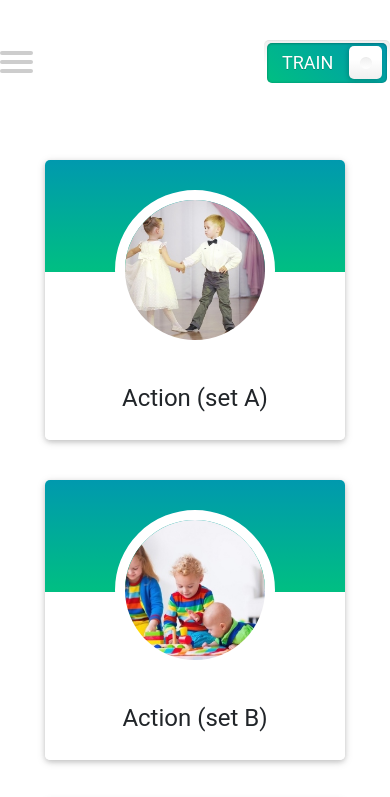
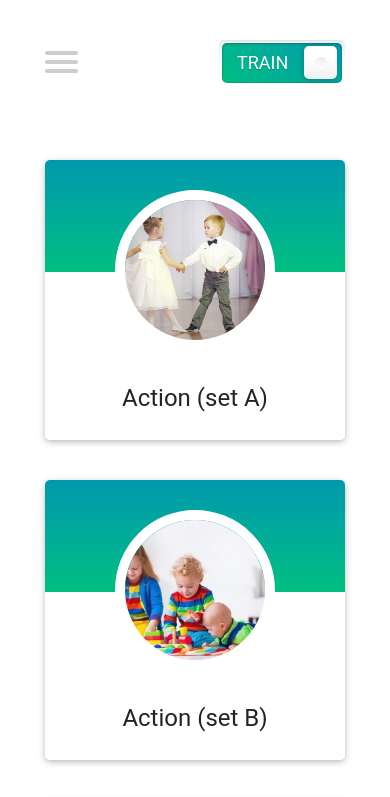
Before and after one commit to Vladimir547/english-for-kids, a website built with webpack: page index.html in a window 390 px wide. Shown: the top 797 px of the page. Built offline with nearby package versions, Linux system fonts and the light colour scheme.

Commit message:
fix: @media in csss

```diff
--- a/src/style/main.css
+++ b/src/style/main.css
@@ -137,26 +137,6 @@ nav {
   transform: scale(1);
   opacity: 1;
 }
-@media (max-width: 1430px) {
-  .menu {
-    left: calc(500px - 50vw);
-  }
-}
-@media (max-width: 1080px) {
-  .menu {
-    left: calc(325px - 50vw);
-  }
-}
-@media (max-width: 730px) {
-  .menu {
-    width: 320px;
-    left: calc(150px - 50vw);
-  }
-  .header-item {
-    margin-left: 40px;
-  }
-}
-
 .switch-container {
   position: relative;
 }
@@ -557,3 +537,36 @@ nav {
   top: 0;
   width: 100%;
 }
+@media (max-width: 1430px) {
+  .header-container {
+    max-width: 1000px;
+}
+  .menu {
+    left: calc(500px - 50vw);
+  }
+}
+@media (max-width: 1080px) {
+  .header-container {
+    max-width: 700px;
+}
+  .menu {
+    left: calc(325px - 50vw);
+  }
+}
+@media (max-width: 730px) {
+  .header-container {
+    max-width: 400px;
+}
+  .menu {
+    width: 320px;
+    left: calc(150px - 50vw);
+  }
+  .header-item {
+    margin-left: 40px;
+  }
+}
+@media (max-width: 430px) {
+  .header-container {
+    max-width: 300px;
+}
+}
```
